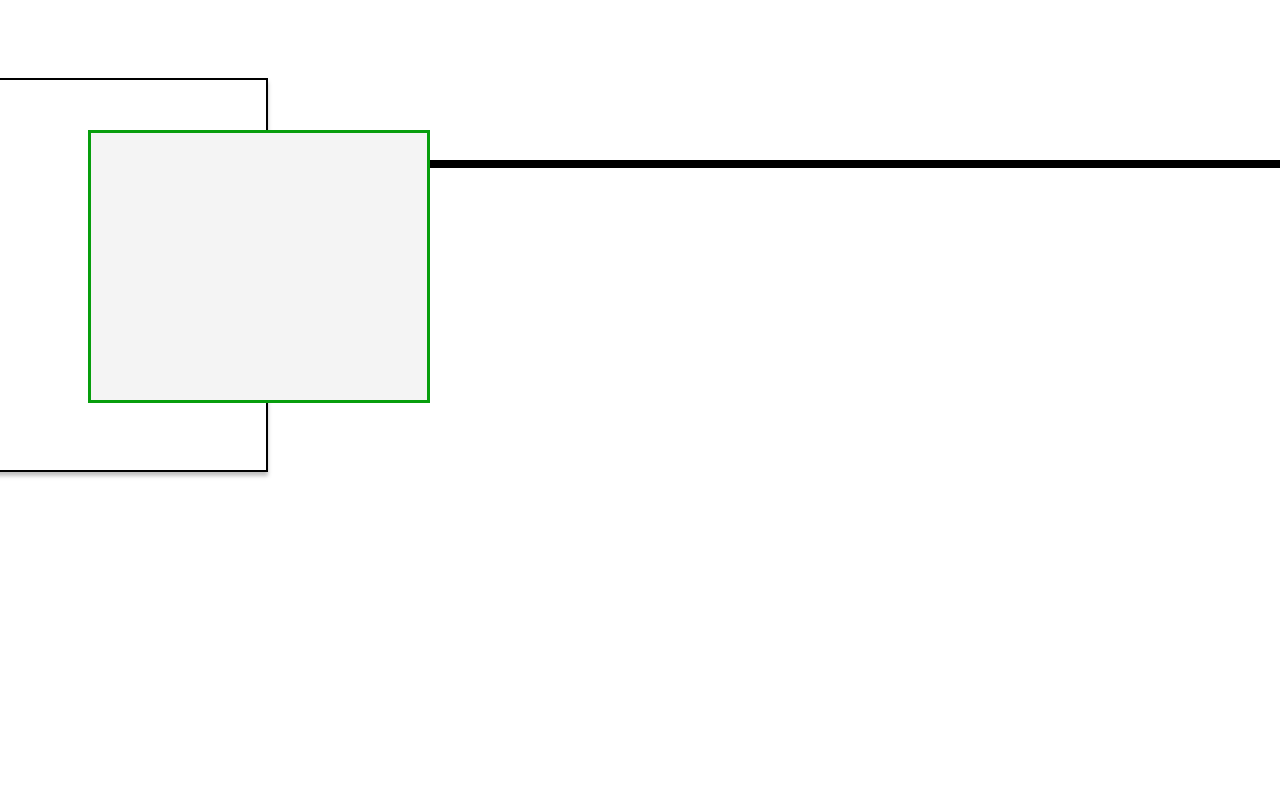
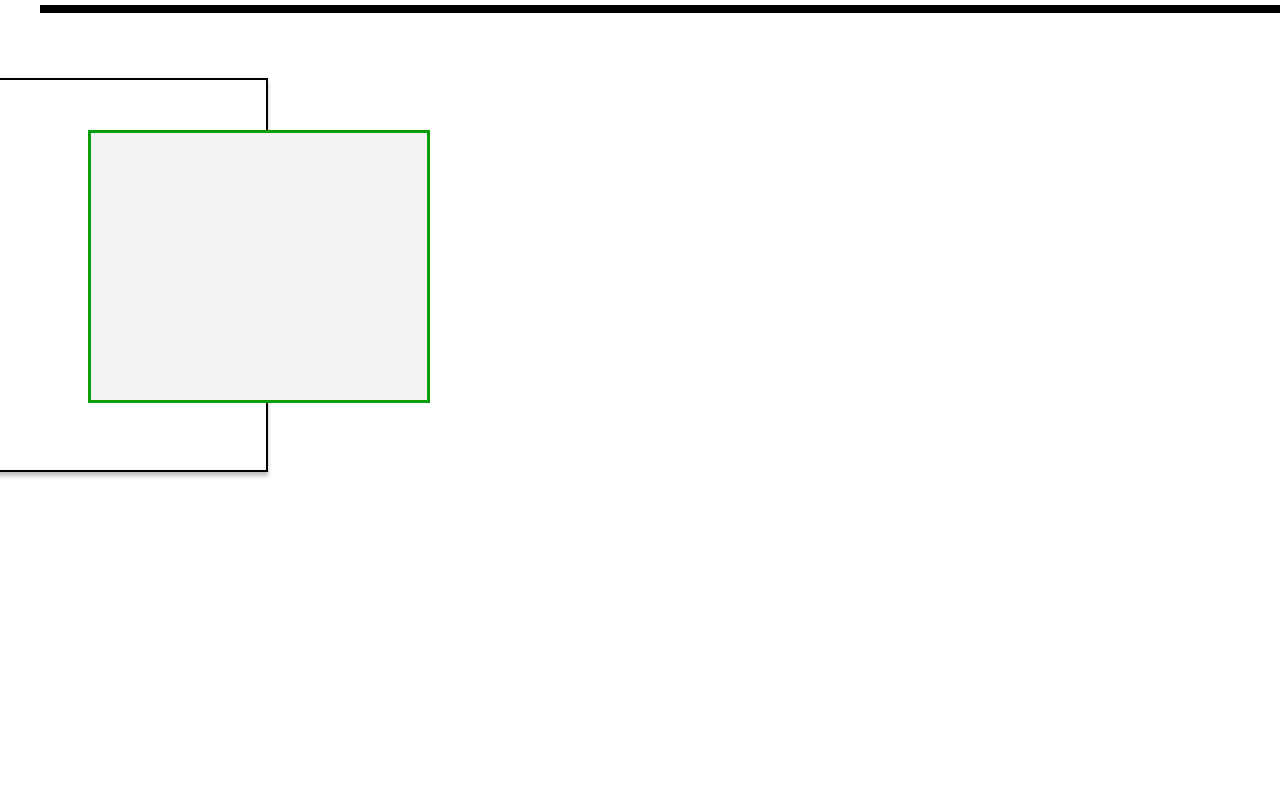
Before and after one commit to LirollaDelas/Amazonia, a plain HTML site: page index.html in a window 1280 px wide. Shown: the part 85-875 px from the top of the page. Drawn offline with Linux system fonts and the light colour scheme.

Commit message:
novo barra

```diff
--- a/css/estilos.css
+++ b/css/estilos.css
@@ -11,7 +11,6 @@ header {
 	left: 34px;
 	top: 17px;
 }
- HEAD
 .geo {
 	position: absolute;
 	width: 120px;
@@ -33,7 +32,7 @@ header {
 	width: 1438px;
 	height: 8px;
 	left: 40px;
-	top: 245px;
+	top: 90px;
 	background-color: black;
 }
 
```
